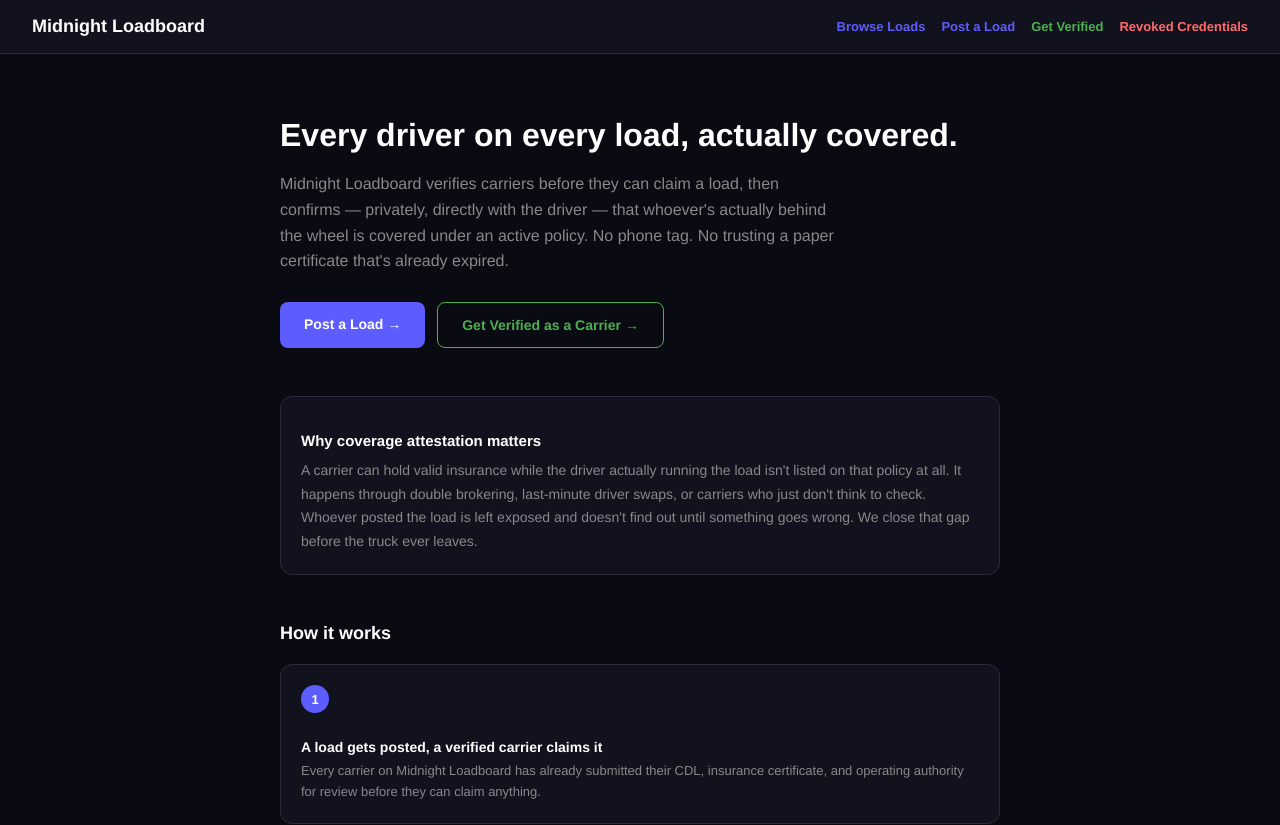
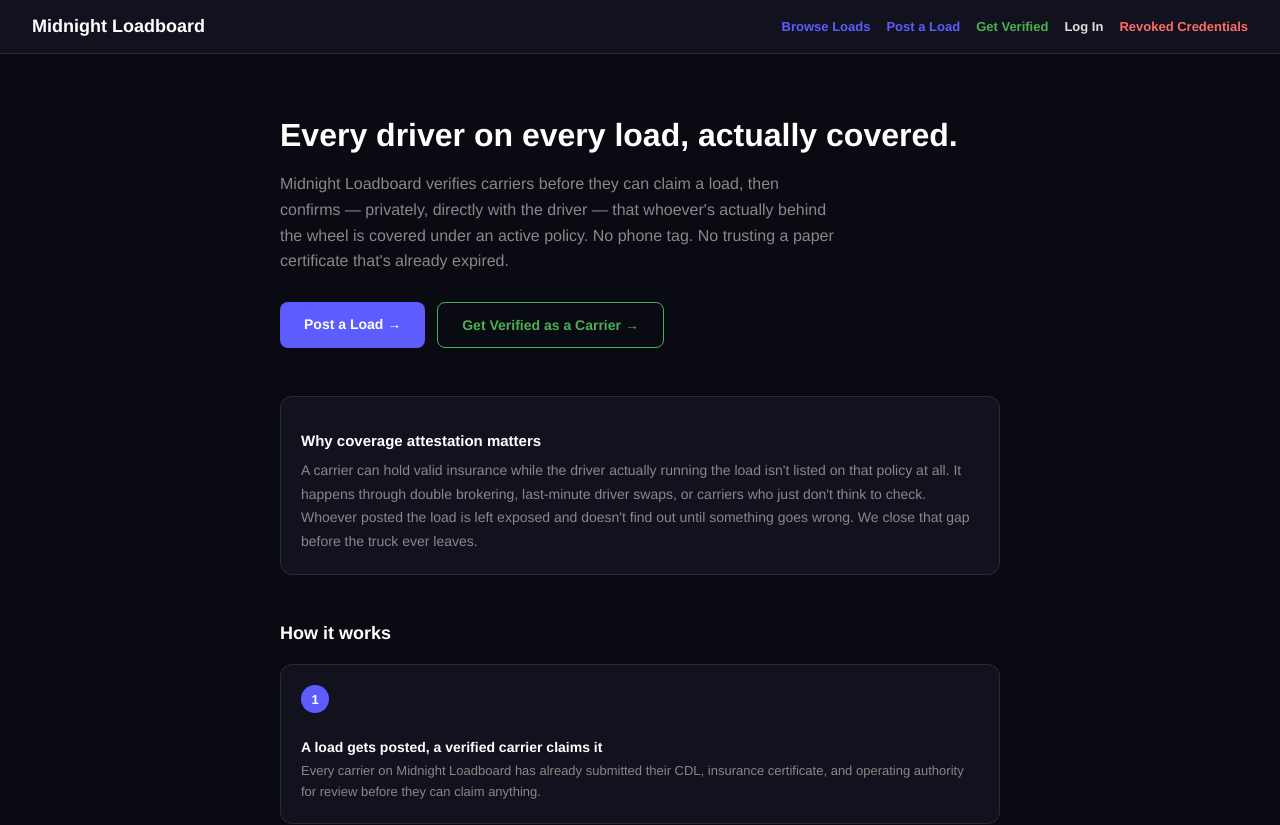
Before and after one commit to Robariano/midnight-loadboard-app, a Next.js app: page / in a window 1280 px wide. Shown: the top 825 px of the page. Built offline with nearby package versions, Linux system fonts and the light colour scheme.

Commit message:
Fix layout.js formatting and update title text

```diff
--- a/app/layout.js
+++ b/app/layout.js
@@ -1,5 +1,5 @@
 export const metadata = {
-  title: "Midnight Loadboard — Verified Freight Network",
+    title: "Midnight Loadboard - Verified Freight Network",
 };
 
 export default function RootLayout({ children }) {
@@ -37,6 +37,9 @@ export default function RootLayout({ children }) {
             <a href="/get-verified" style={{ color: "#4caf50", fontSize: 13, fontWeight: 700, textDecoration: "none" }}>
               Get Verified
                 </a>
+            <a href="/account" style={{ color: "#e0e0e0", fontSize: 13, fontWeight: 700, textDecoration: "none" }}>
+              Log In
+                </a>
             <a href="/revoked-carriers" style={{ color: "#ff6b6b", fontSize: 13, fontWeight: 700, textDecoration: "none" }}>
               Revoked Credentials
                 </a>
```
Lines whose indentation alone changed are shown as unchanged.
